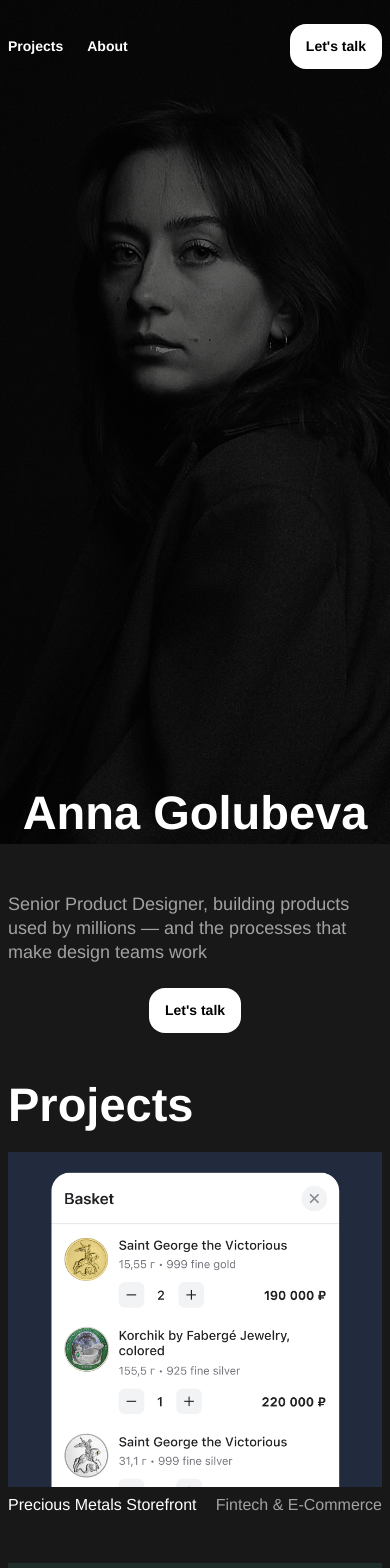
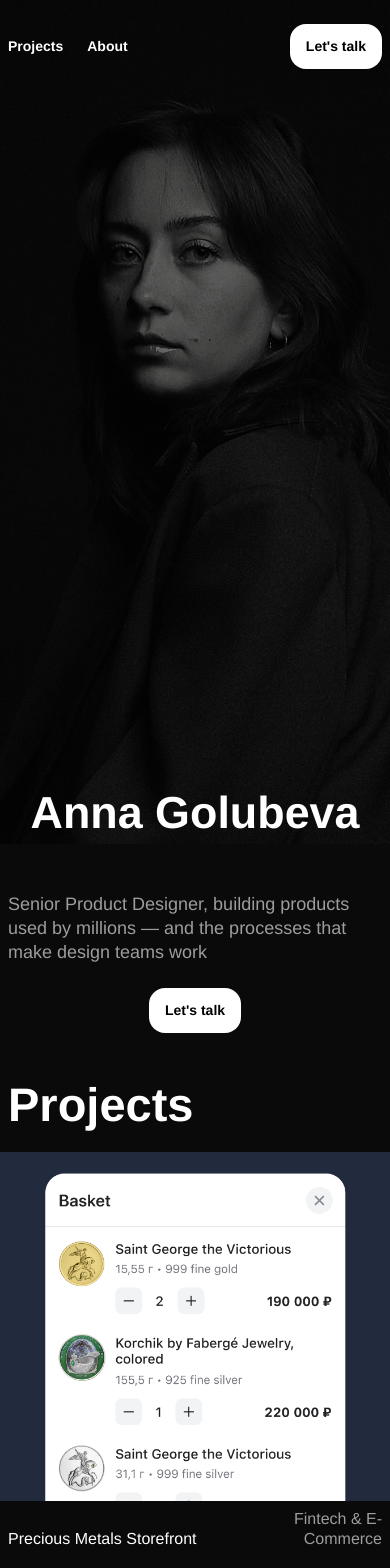
Before and after one commit to AnnGolub/portfolio, a Next.js app: page / in a window 390 px wide. Shown: the top 1568 px of the page. Built offline with nearby package versions, Linux system fonts and the light colour scheme.

Commit message:
Polish mobile backgrounds, hero title, cards, and iOS Lenis scroll.
Use #0a0a0a site-wide, responsive hero name sizing, improved project card captions, and Lenis touch options with overscroll CSS for iPhone.

Co-authored-by: Cursor <cursoragent@cursor.com>

```diff
--- a/app/globals.css
+++ b/app/globals.css
@@ -12,18 +12,28 @@
 
 html {
   scroll-behavior: auto;
+  overscroll-behavior: none;
+}
+
+html.lenis {
+  height: auto;
+}
+
+.lenis.lenis-smooth {
+  scroll-behavior: auto;
+}
+
+.lenis.lenis-smooth [data-lenis-prevent] {
+  overscroll-behavior: contain;
 }
 
 body {
   color: var(--foreground);
   background: var(--background);
+  overscroll-behavior: none;
 }
 
 @media (max-width: 767px) {
-  body {
-    background: #181819;
-  }
-
   main > * {
     margin-top: 0 !important;
     margin-bottom: 0 !important;
--- a/app/layout.tsx
+++ b/app/layout.tsx
@@ -26,7 +26,7 @@ export default function RootLayout({
 }>) {
   return (
     <html lang="en" className={inter.variable}>
-      <body className="min-h-screen bg-background max-md:bg-[#181819] font-sans text-foreground antialiased">
+      <body className="min-h-screen bg-background font-sans text-foreground antialiased">
         <SmoothScroll />
         <Header />
         <main>{children}</main>
--- a/components/AboutSection.tsx
+++ b/components/AboutSection.tsx
@@ -13,7 +13,7 @@ export function AboutSection() {
   return (
     <section
       id="about"
-      className="scroll-mt-24 max-md:!m-0 max-md:!bg-transparent max-md:!p-0 max-md:!py-0 bg-surface-3 px-5 py-16 sm:px-8 sm:py-24"
+      className="scroll-mt-24 max-md:!m-0 max-md:bg-background max-md:!p-0 max-md:!py-0 bg-background px-5 py-16 sm:px-8 sm:py-24"
     >
       {/* Mobile About */}
       <div className="max-md:!m-0 max-md:!p-0 md:hidden">
--- a/components/CaseStudyCard.tsx
+++ b/components/CaseStudyCard.tsx
@@ -10,7 +10,7 @@ export function CaseStudyCard({ caseStudy, className = "" }: CaseStudyCardProps)
   return (
     <Link
       href={`/work/${caseStudy.slug}`}
-      className={`group block max-md:!m-0 px-2 md:flex md:h-full md:min-h-[24rem] md:w-[min(88vw,22rem)] md:shrink-0 md:flex-col md:justify-between md:border md:border-white/10 md:bg-[#0a0a0a] md:p-8 md:px-8 md:transition-colors md:hover:border-white/20 lg:w-full lg:shrink ${className}`}
+      className={`group block max-md:!m-0 max-md:px-0 px-2 md:flex md:h-full md:min-h-[24rem] md:w-[min(88vw,22rem)] md:shrink-0 md:flex-col md:justify-between md:border md:border-white/10 md:bg-[#0a0a0a] md:p-8 md:px-8 md:transition-colors md:hover:border-white/20 lg:w-full lg:shrink ${className}`}
     >
       {/* Mobile */}
       <div className="md:hidden">
@@ -20,11 +20,11 @@ export function CaseStudyCard({ caseStudy, className = "" }: CaseStudyCardProps)
           className="h-auto w-full rounded-none object-cover"
           aria-hidden
         />
-        <div className="font-helvetica-neue flex max-md:!mt-2 items-end justify-between gap-4 text-[16px] font-normal leading-5">
-          <span className="min-w-0 flex-1 text-left text-white">
+        <div className="font-helvetica-neue mt-2 flex items-end justify-between px-2">
+          <span className="max-w-[55%] self-end text-left text-[16px] font-normal leading-5 text-white">
             {caseStudy.title}
           </span>
-          <span className="shrink-0 whitespace-nowrap text-right text-white/60">
+          <span className="max-w-[40%] self-end whitespace-normal text-right text-[16px] font-normal leading-5 text-white/60">
             {caseStudy.category}
           </span>
         </div>
--- a/components/Hero.tsx
+++ b/components/Hero.tsx
@@ -15,9 +15,11 @@ export function Hero() {
           className="absolute inset-0 h-full w-full object-cover object-top"
           aria-hidden
         />
-        <h1 className="font-helvetica-neue absolute bottom-2 left-0 right-0 z-10 text-center text-[47px] font-extrabold leading-none text-white">
-          {site.name}
-        </h1>
+        <div className="absolute bottom-2 left-0 right-0 z-10 px-2">
+          <h1 className="font-helvetica-neue text-center text-[clamp(40px,11.5vw,56px)] font-extrabold leading-none text-white">
+            {site.name}
+          </h1>
+        </div>
       </div>
 
       {/* Desktop */}
--- a/components/SmoothScroll.tsx
+++ b/components/SmoothScroll.tsx
@@ -18,8 +18,11 @@ export function SmoothScroll() {
       lenis = new Lenis({
         duration: LENIS_DURATION,
         easing: LENIS_EASING,
+        orientation: "vertical",
+        gestureOrientation: "vertical",
         smoothWheel: true,
-        syncTouch: true,
+        touchMultiplier: 2.0,
+        infinite: false,
       });
 
       setLenis(lenis);
--- a/components/WorkSection.tsx
+++ b/components/WorkSection.tsx
@@ -11,7 +11,7 @@ export function WorkSection({ cases }: WorkSectionProps) {
   return (
     <section
       id="projects"
-      className="scroll-mt-24 max-md:!m-0 max-md:!bg-transparent max-md:!p-0 max-md:!py-0 py-16 sm:py-24 md:bg-gradient-to-b md:from-[#0a0a0a] md:via-surface-1 md:to-surface-2"
+      className="scroll-mt-24 max-md:!m-0 max-md:bg-background max-md:!p-0 max-md:!py-0 bg-background py-16 sm:py-24 md:bg-gradient-to-b md:from-[#0a0a0a] md:via-surface-1 md:to-surface-2"
     >
       <h2 className="font-helvetica-neue max-md:!mb-0 max-md:!mt-12 px-2 text-[47px] font-extrabold leading-none text-white md:hidden">
         Projects
```
